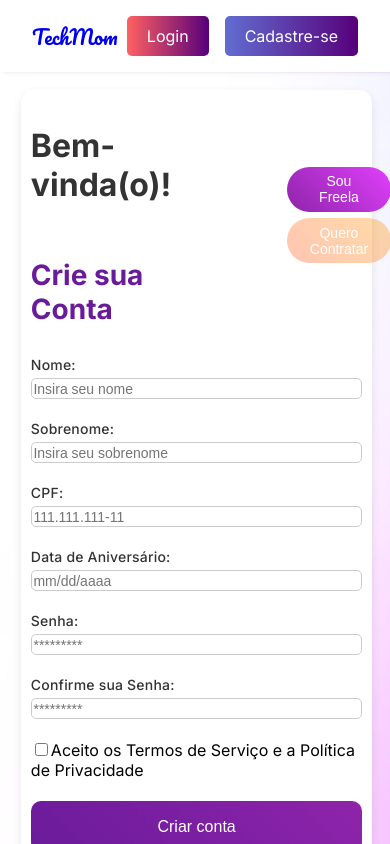
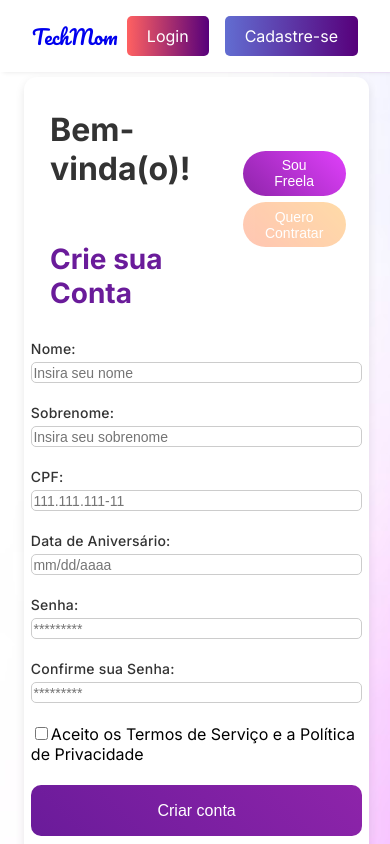
Before and after one commit to Arthur5502/Tech-Moms, a React (Create React App) app: page /signup in a window 390 px wide. Built offline with nearby package versions, Linux system fonts and the light colour scheme.

Commit message:
new updates

```diff
--- a/src/styles/Home/Signup.css
+++ b/src/styles/Home/Signup.css
@@ -10,7 +10,7 @@ body {
   justify-content: space-between;
   align-items: center;
   width: 100%;
-  min-height: 90dvh;
+  min-height: 100dvh;
   padding: 1rem 0;
   background-image: url(../../assets/Home/Background_signup.jpg);
   background-size: cover;
@@ -86,7 +86,8 @@ body {
   display: flex;
   flex-direction: column;
   align-items: center;
-  padding-right: 6rem;
+  padding-right: 2rem;
+  padding-left: 1.2rem;
 }
 .signup-header {
   display: flex;
@@ -302,8 +303,8 @@ body {
 
   .signup-form {
     width: 85%;
-    margin: 1rem auto;
-    padding: 0.6rem;
+    margin: 0.2rem auto;
+    padding: 0.4rem;
   }
 
   .role-buttons {
```
